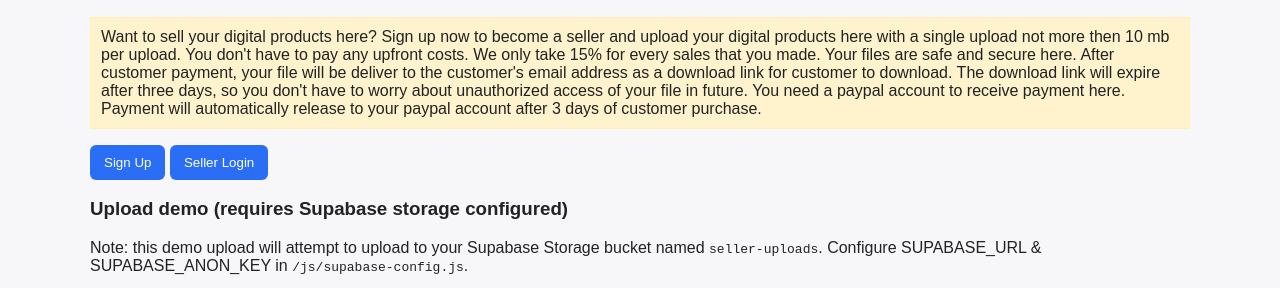
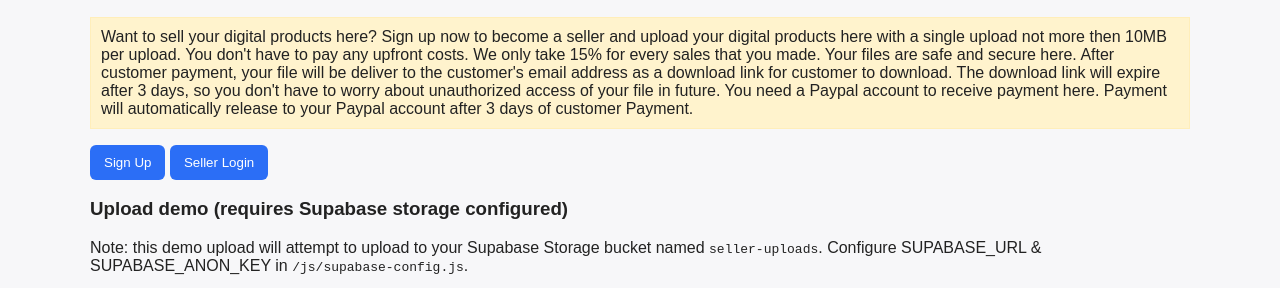
Before and after one commit to SilkyRoad-marketplace/SilkyRoad_Digital_Marketplace, a plain HTML site: page seller.html in a window 1280 px wide. Shown: the part 856-1144 px from the top of the page. Drawn offline with nearby package versions, Linux system fonts and the light colour scheme.

Commit message:
Update seller.html

```diff
--- a/seller.html
+++ b/seller.html
@@ -45,7 +45,7 @@ small{color:#666}
 <main class="container">
   <h2>Become a Seller</h2>
   <div class="notice">
-    Want to sell your digital products here? Sign up now to become a seller and upload your digital products here with a single upload not more then 10 mb per upload. You don't have to pay any upfront costs. We only take 15% for every sales that you made. Your files are safe and secure here. After customer payment, your file will be deliver to the customer's email address as a download link for customer to download. The download link will expire after three days, so you don't have to worry about unauthorized access of your file in future. You need a paypal account to receive payment here. Payment will automatically release to your paypal account after 3 days of customer purchase.
+    Want to sell your digital products here? Sign up now to become a seller and upload your digital products here with a single upload not more then 10MB per upload. You don't have to pay any upfront costs. We only take 15% for every sales that you made. Your files are safe and secure here. After customer payment, your file will be deliver to the customer's email address as a download link for customer to download. The download link will expire after 3 days, so you don't have to worry about unauthorized access of your file in future. You need a Paypal account to receive payment here. Payment will automatically release to your Paypal account after 3 days of customer Payment.
   </div>
 
   <p><a href="signup.html"><button>Sign Up</button></a> <a href="dashboard.html"><button>Seller Login</button></a></p>
```
